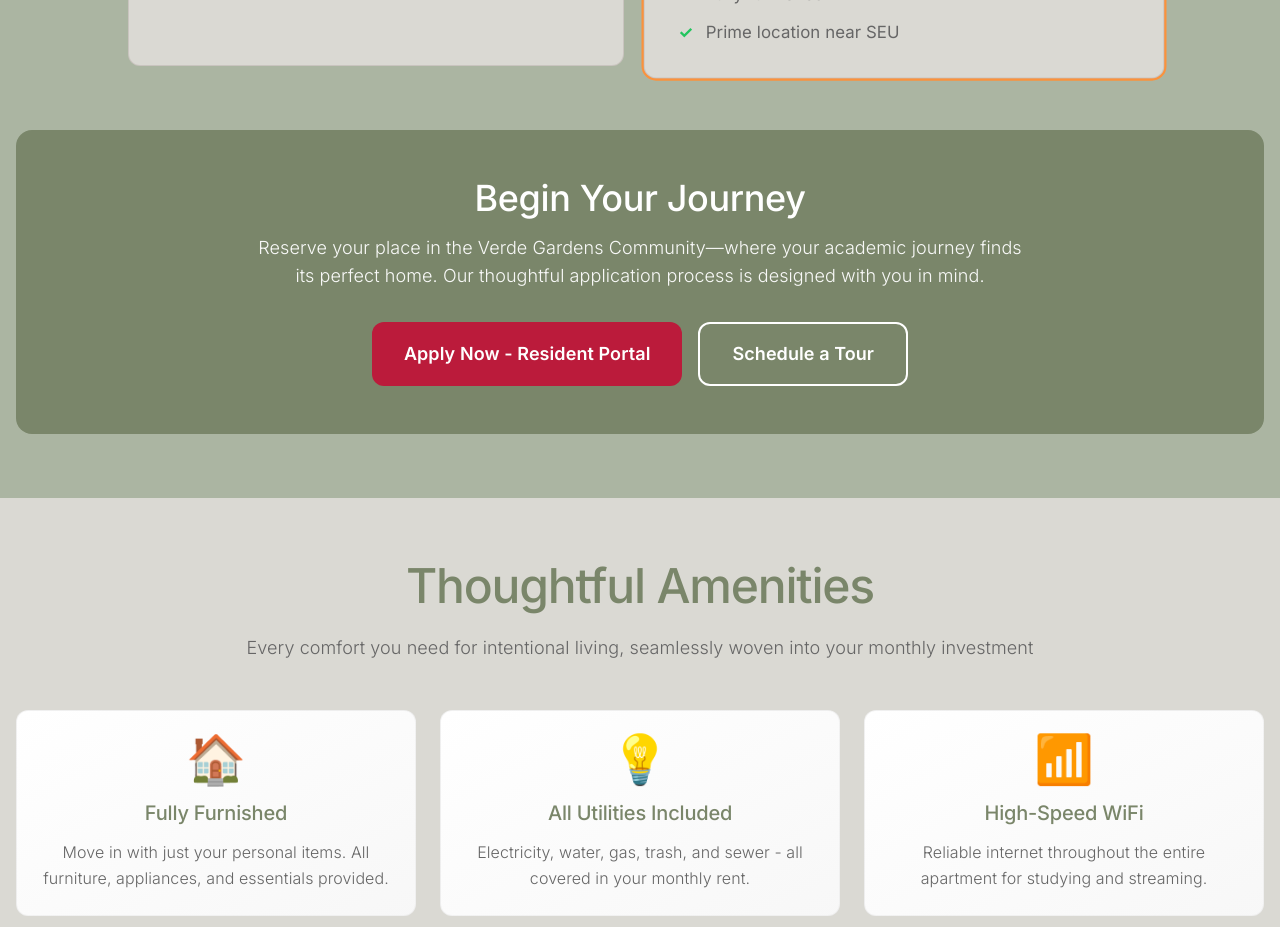
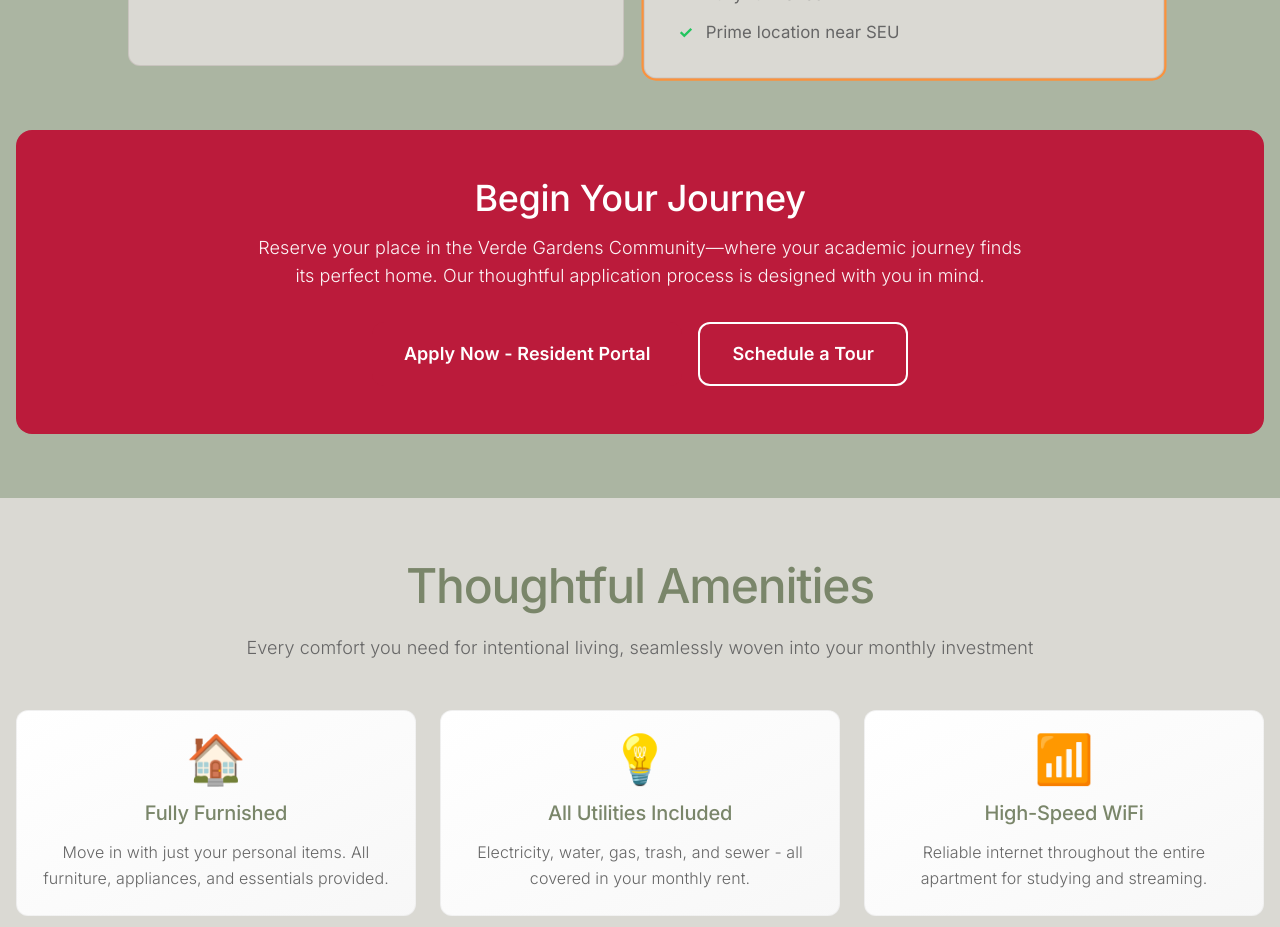
Before and after one commit to brebuilds/verde-gardens, a React (Vite) app: page / in a window 1280 px wide. Shown: the part 2280-3207 px from the top of the page. Built offline with nearby package versions, Linux system fonts and the light colour scheme.

Commit message:
Apply red/white/gray branding
Update site to match the red, white, and gray branding theme.

```diff
--- a/src/components/Pricing.tsx
+++ b/src/components/Pricing.tsx
@@ -68,9 +68,7 @@ export const Pricing = () => {
           </div>
         </div>
 
-        <div className="text-white rounded-2xl p-8 lg:p-12 text-center" style={{
-        backgroundColor: 'rgba(122, 134, 106, 1)'
-      }}>
+        <div className="bg-primary text-primary-foreground rounded-2xl p-8 lg:p-12 text-center">
           <h2 className="font-serif text-3xl lg:text-4xl font-medium mb-4">Begin Your Journey</h2>
           <p className="font-sans text-lg mb-8 max-w-3xl mx-auto font-light opacity-95">
             Reserve your place in the Verde Gardens Community—where your academic
```
